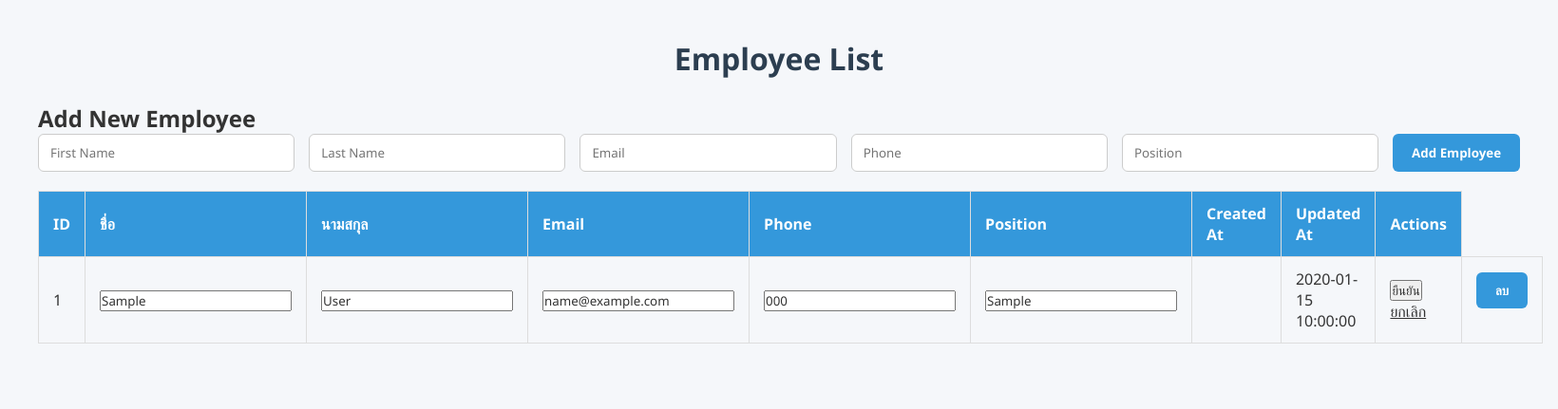
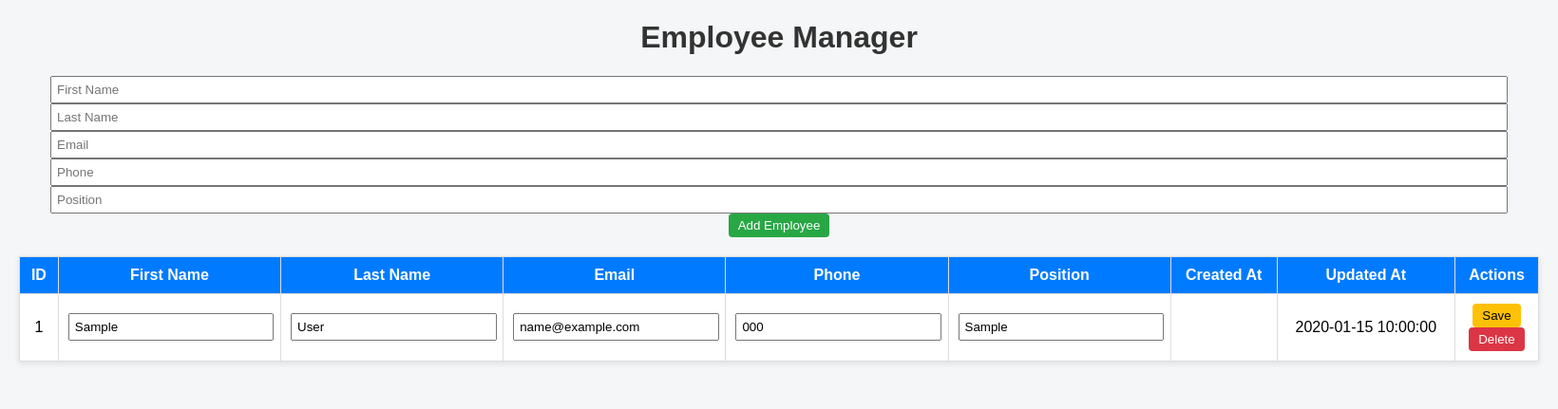
Before and after one commit to nattawatkaeng-in/Render-Cloud-Employee, a Flask app: page / in a window 1640 px wide. Shown: the top 431 px of the page at 95% size. Run offline with Flask 3, Linux system fonts and the light colour scheme; tables that the repository leaves empty hold one stand-in row (values such as "Sample post").

Commit message:
html and css adjust

```diff
--- a/myapp/routes.py
+++ b/myapp/routes.py
@@ -35,7 +35,6 @@ def add_employee():
 def edit_employee(employee_id):
     employee = Employee.query.get_or_404(employee_id)
 
-    # อัปเดตเฉพาะฟิลด์ที่แก้ไขได้
     employee.first_name = request.form.get("first_name")
     employee.last_name = request.form.get("last_name")
     employee.email = request.form.get("email")
@@ -46,7 +45,6 @@ def edit_employee(employee_id):
     db.session.commit()
     return redirect(url_for("main.index"))
 
-
 @main.route('/delete/<int:employee_id>', methods=["POST"])
 def delete_employee(employee_id):
     employee = Employee.query.get_or_404(employee_id)
--- a/myapp/static/style.css
+++ b/myapp/static/style.css
@@ -1,99 +1,65 @@
-/* Reset เบื้องต้น */
-* {
-    margin: 0;
-    padding: 0;
-    box-sizing: border-box;
-    font-family: 'Segoe UI', Tahoma, Geneva, Verdana, sans-serif;
-    color: #333;
+body {
+  font-family: Arial, sans-serif;
+  margin: 20px;
+  background: #f4f6f8;
 }
 
-/* body */
-body {
-    background-color: #f5f7fa;
-    padding: 40px;
+h1 {
+  text-align: center;
+  color: #333;
 }
 
-/* Container หลัก */
-.container {
-    max-width: 900px;
-    margin: 0 auto;
-    background-color: #fff;
-    padding: 30px 40px;
-    border-radius: 12px;
-    box-shadow: 0 8px 20px rgba(0,0,0,0.1);
+table {
+  width: 100%;
+  border-collapse: collapse;
+  background: #fff;
+  margin-top: 20px;
+  box-shadow: 0 2px 6px rgba(0,0,0,0.1);
 }
 
-/* Header */
-h1 {
-    text-align: center;
-    margin-bottom: 25px;
-    color: #2c3e50;
+th, td {
+  padding: 10px;
+  border: 1px solid #ddd;
+  text-align: center;
 }
 
-/* Table */
-table {
-    width: 100%;
-    border-collapse: collapse;
-    margin-bottom: 30px;
+th {
+  background: #007bff;
+  color: white;
 }
 
-table th, table td {
-    padding: 12px 15px;
-    border: 1px solid #ddd;
-    text-align: left;
+input[type="text"], input[type="email"] {
+  width: 95%;
+  padding: 5px;
 }
 
-table th {
-    background-color: #3498db;
-    color: white;
-    font-weight: bold;
+.form-add {
+  margin-bottom: 20px;
+  text-align: center;
 }
 
-table tr:nth-child(even) {
-    background-color: #f2f6fa;
+button {
+  padding: 5px 10px;
+  border: none;
+  border-radius: 4px;
+  cursor: pointer;
 }
 
-table tr:hover {
-    background-color: #eaf2fb;
+.btn-add {
+  background: #28a745;
+  color: white;
 }
 
-/* Form */
-form {
-    display: flex;
-    flex-wrap: wrap;
-    gap: 15px;
-    margin-bottom: 20px;
+.btn-edit {
+  background: #ffc107;
+  color: black;
 }
 
-form input[type="text"],
-form input[type="email"],
-form input[type="tel"],
-form select {
-    flex: 1 1 200px;
-    padding: 10px 12px;
-    border-radius: 6px;
-    border: 1px solid #ccc;
+.btn-delete {
+  background: #dc3545;
+  color: white;
 }
 
-form button {
-    padding: 10px 20px;
-    border: none;
-    border-radius: 6px;
-    background-color: #3498db;
-    color: white;
-    font-weight: bold;
-    cursor: pointer;
-    transition: background-color 0.2s ease;
+button:hover {
+  opacity: 0.9;
 }
-
-form button:hover {
-    background-color: #2980b9;
-}
-
-/* Footer */
-footer {
-    text-align: center;
-    margin-top: 30px;
-    font-size: 0.9rem;
-    color: #888;
-}
--- a/myapp/templates/index.html
+++ b/myapp/templates/index.html
@@ -6,29 +6,25 @@
   <link rel="stylesheet" href="{{ url_for('static', filename='style.css') }}">
 </head>
 <body>
-    <h1>Employee List</h1>
-    <h2>Add New Employee</h2>
-    <form action="{{ url_for('main.add_employee') }}" method="POST">
+  <h1>Employee Manager</h1>
+
+  <!-- Form เพิ่มพนักงาน -->
+  <form action="{{ url_for('main.add_employee') }}" method="POST" class="form-add">
     <input type="text" name="first_name" placeholder="First Name" required>
     <input type="text" name="last_name" placeholder="Last Name" required>
     <input type="email" name="email" placeholder="Email" required>
-        <input type="text" name="phone" placeholder="Phone">
-        <input type="text" name="position" placeholder="Position">
-        <button type="submit">Add Employee</button>
+    <input type="text" name="phone" placeholder="Phone" required>
+    <input type="text" name="position" placeholder="Position" required>
+    <button type="submit" class="btn-add">Add Employee</button>
   </form>
 
+  <!-- ตารางแสดงพนักงาน -->
   <table>
     <thead>
       <tr>
-          <th>ID</th>
-          <th>ชื่อ</th>
-          <th>นามสกุล</th>
-          <th>Email</th>
-          <th>Phone</th>
-          <th>Position</th>
-          <th>Created At</th>
-          <th>Updated At</th>
-          <th>Actions</th>
+        <th>ID</th><th>First Name</th><th>Last Name</th>
+        <th>Email</th><th>Phone</th><th>Position</th>
+        <th>Created At</th><th>Updated At</th><th>Actions</th>
       </tr>
     </thead>
     <tbody>
@@ -44,19 +40,15 @@
           <td>{{ emp.create_at }}</td>
           <td>{{ emp.updated_at }}</td>
           <td>
-              <button type="submit">ยืนยัน</button>
-              <a href="{{ url_for('main.index') }}">ยกเลิก</a>
-            </td>
+            <button type="submit" class="btn-edit">Save</button>
         </form>
-          <td>
-            <form action="{{ url_for('main.delete_employee', employee_id=emp.employee_id) }}" method="POST" onsubmit="return confirm('คุณแน่ใจหรือไม่ที่จะลบ?');">
-              <button type="submit">ลบ</button>
+        <form action="{{ url_for('main.delete_employee', employee_id=emp.employee_id) }}" method="POST" onsubmit="return confirm('Are you sure you want to delete this employee?');">
+          <button type="submit" class="btn-delete">Delete</button>
         </form>
           </td>
       </tr>
       {% endfor %}
     </tbody>
   </table>
-
 </body>
 </html>
```
Lines whose indentation alone changed are shown as unchanged.
